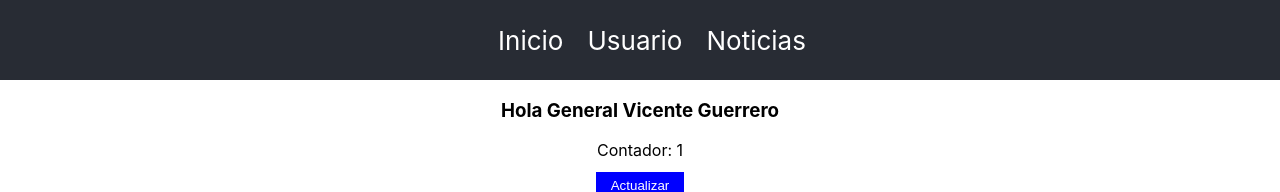
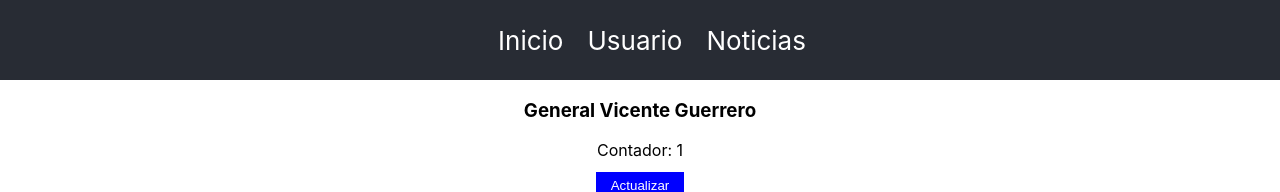
Before and after one commit to luisabarca/curso-dgtic, a React (Create React App) app in the folder react/: page / in a window 1280 px wide. Shown: the top 192 px of the page. Built offline with nearby package versions, Linux system fonts and the light colour scheme.

Commit message:
agrega render condicional

```diff
--- a/react/src/components/saludos.js
+++ b/react/src/components/saludos.js
@@ -1,9 +1,25 @@
 // stateless, presentación
+
+import { Button } from "./button";
+
 // destructuring the props
-export const Saludo = ({ cargo, nombre }) => {
+export const Saludo = (props) => {
+  if (!props.cargo && !props.nombre) return null;
+
+  if (!props.nombre) return <h1>Hola Desconocido</h1>;
+
+  if (props.nombre === "mundo") return <h1>Que original!</h1>;
+
+  // if (props.isLoading) return <LoadingComponent />
+
   return (
     <h3>
-      Hola {cargo} {nombre}
+      {props.mostrarHola ? <span>Hola </span> : null}
+      {props.cargo ?? ""} {props.nombre ?? ""}
+
+      {
+        props.isAdmin ? <Button>Eliminar</Button> : null
+      }
     </h3>
   );
 };
```
